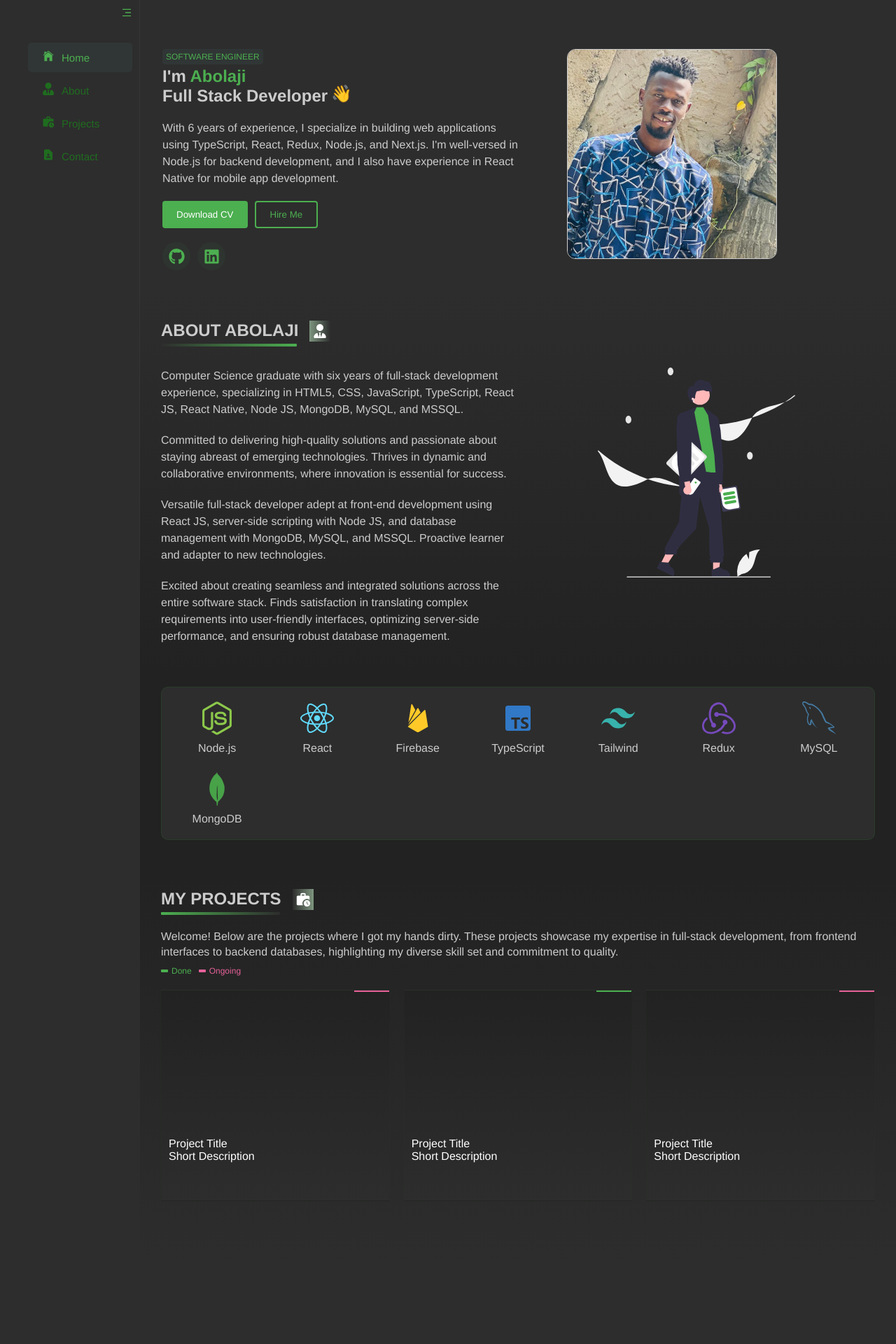
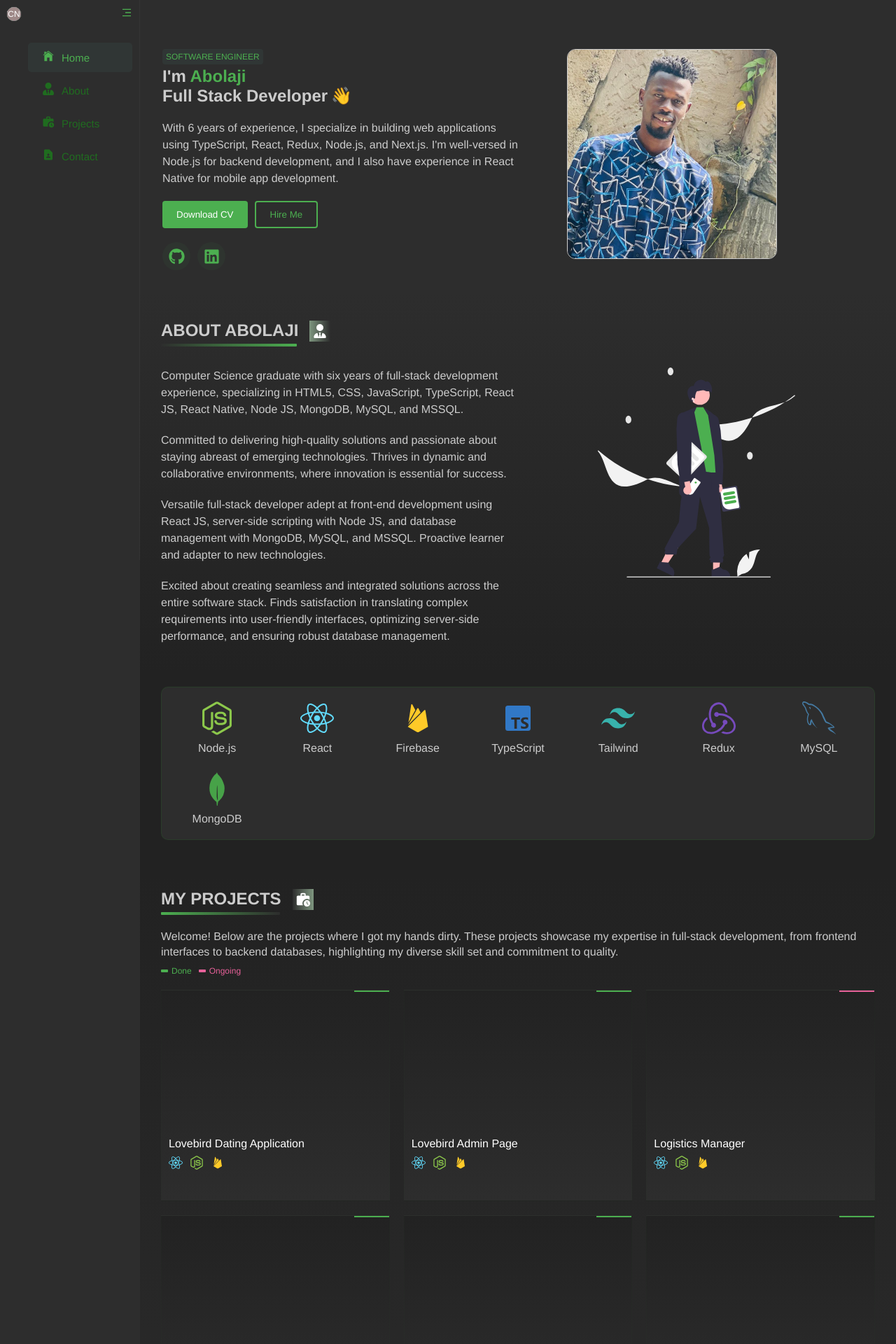
Before and after one commit to abolajii/portfolio-ts, a React (Vite) app: page / in a window 1280 px wide. Shown: the top 1920 px of the page at 70% size. Before the commit the page ends 1806 px from the top, so only its background shows below. Built offline with nearby package versions, Linux system fonts and the light colour scheme.

Commit message:
first commit

```diff
--- a/src/pages/Work.tsx
+++ b/src/pages/Work.tsx
@@ -1,6 +1,38 @@
+import { BiLogoFirebase, BiLogoTypescript } from "react-icons/bi";
+import { FaNodeJs, FaReact } from "react-icons/fa";
+import {
+  SiMongodb,
+  SiRedux,
+  SiStyledcomponents,
+  SiTailwindcss,
+} from "react-icons/si";
+
+import { GrMysql } from "react-icons/gr";
 import { MdWorkHistory } from "react-icons/md";
 import styled from "styled-components";
 
+const iconMapping: Record<string, JSX.Element> = {
+  react: <FaReact size={20} color="#61dafb" />,
+  node: <FaNodeJs size={20} color="#8CC84B" />,
+  firebase: <BiLogoFirebase size={20} color="#FFCA28" />,
+  typescript: <BiLogoTypescript size={20} color="#3178C6" />,
+  mongodb: <SiMongodb size={20} color="#47A248" />,
+  redux: <SiRedux size={20} color="#764ABC" />,
+  styled: <SiStyledcomponents size={23} color="#DB7093" />,
+  tailwindcss: <SiTailwindcss size={20} color="#06B6D4" />,
+  mysql: <GrMysql size={20} color="#4479A1" />,
+};
+
+// Define project type with specific stack keys
+type ProjectType = {
+  id: number;
+  onGoing?: boolean;
+  name: string;
+  stacks: Array<keyof typeof iconMapping>;
+  initials: string;
+};
+
+// Styled Components (unchanged)
 const Container = styled.div`
   background-color: #222222;
   color: rgb(204, 204, 204);
@@ -31,7 +63,7 @@ const Container = styled.div`
   }
 
   .ongoing-icon {
-    background-color: rgb(230, 97, 153); /* Orange for On going */
+    background-color: rgb(230, 97, 153); /* Orange for Ongoing */
   }
 
   .icon-title {
@@ -43,7 +75,7 @@ const Container = styled.div`
   }
 
   .ongoing-title {
-    color: rgb(230, 97, 153); /* Orange for On going */
+    color: rgb(230, 97, 153); /* Orange for Ongoing */
   }
 `;
 
@@ -75,7 +107,6 @@ const Project = styled.div`
   display: grid;
   grid-template-rows: minmax(200px, 2fr) minmax(100px, 1fr); /* 2/3 for image, 1/3 for details */
   height: 100%;
-  /* border-radius: 9px; */
   background-color: #2d2d2d;
   color: rgb(204, 204, 204);
   overflow: hidden;
@@ -93,6 +124,8 @@ const DivB = styled.div`
   border-bottom-right-radius: 3px;
   padding: 10px;
   color: white;
+  display: flex;
+  flex-direction: column;
 `;
 
 const GridContainer = styled.div`
@@ -102,7 +135,69 @@ const GridContainer = styled.div`
   margin-top: 20px;
 `;
 
+const ProjectInitials = styled.div<{ bgColor: string }>`
+  position: absolute;
+  top: 10px;
+  left: 10px;
+  width: 20px;
+  height: 20px;
+  background-color: ${(props) => props.bgColor};
+  color: #fff;
+  display: flex;
+  align-items: center;
+  justify-content: center;
+  font-size: 12px;
+  border-radius: 50%;
+`;
+
+const randomColor = () =>
+  `#${Math.floor(Math.random() * 16777215).toString(16)}`;
+
 const Work = () => {
+  const projects: ProjectType[] = [
+    {
+      id: 1,
+      onGoing: false,
+      name: "Lovebird Dating Application",
+      stacks: ["react", "node", "firebase"],
+      initials: "LD",
+    },
+    {
+      id: 2,
+      onGoing: false,
+      name: "Lovebird Admin Page",
+      stacks: ["react", "node", "firebase"],
+      initials: "LA",
+    },
+    {
+      id: 3,
+      onGoing: true,
+      name: "Logistics Manager",
+      stacks: ["react", "node", "firebase"],
+      initials: "LM",
+    },
+    { id: 4, name: "FlatHub", stacks: ["react", "styled"], initials: "FH" },
+    {
+      id: 5,
+      name: "One Card Nigeria",
+      stacks: ["react", "firebase", "redux"],
+      initials: "OC",
+    },
+    {
+      id: 6,
+      name: "Afriskaut",
+      stacks: ["react", "tailwindcss", "node"],
+      initials: "AF",
+    },
+    { id: 7, name: "WestPay", stacks: ["react", "mongodb"], initials: "WP" },
+    {
+      id: 8,
+      name: "Connect Nigeria",
+      stacks: ["react", "mysql"],
+      initials: "CN",
+    },
+  ];
+
   return (
     <Container>
       <div className="flex">
@@ -137,47 +232,32 @@ const Work = () => {
       </div>
 
       <GridContainer>
-        <Project>
+        {projects.map((project) => (
+          <Project key={project.id}>
             <DivA>
               {/* Project Image or Content */}
               <div className="flex justify-end">
-              <div className="ongoing-icon tag"></div>
+                <div
+                  className={
+                    project.onGoing ? "ongoing-icon tag" : "done-icon tag"
+                  }
+                ></div>
               </div>
+              <ProjectInitials bgColor={randomColor()}>
+                {project.initials}
+              </ProjectInitials>
             </DivA>
             <DivB>
               {/* Project Details */}
-            <p>Project Title</p>
-            <p>Short Description</p>
+              <p className="mb-sm">{project.name}</p>
+              <div className="flex gap-sm">
+                {project.stacks.map((stack) => (
+                  <span key={stack}>{iconMapping[stack]}</span>
+                ))}
+              </div>
             </DivB>
           </Project>
-        <Project>
-          <DivA>
-            {/* Project Image or Content */}
-
-            <div className="flex justify-end">
-              <div className="done-icon tag"></div>
-            </div>
-          </DivA>
-          <DivB>
-            {/* Project Details */}
-            <p>Project Title</p>
-            <p>Short Description</p>
-          </DivB>
-        </Project>
-        <Project>
-          <DivA>
-            {/* Project Image or Content */}
-            <div className="flex justify-end">
-              <div className="ongoing-icon tag"></div>
-            </div>
-          </DivA>
-          <DivB>
-            {/* Project Details */}
-            <p>Project Title</p>
-            <p>Short Description</p>
-          </DivB>
-        </Project>
-        {/* Add more Project components as needed */}
+        ))}
       </GridContainer>
     </Container>
   );
```
Lines whose indentation alone changed are shown as unchanged.
